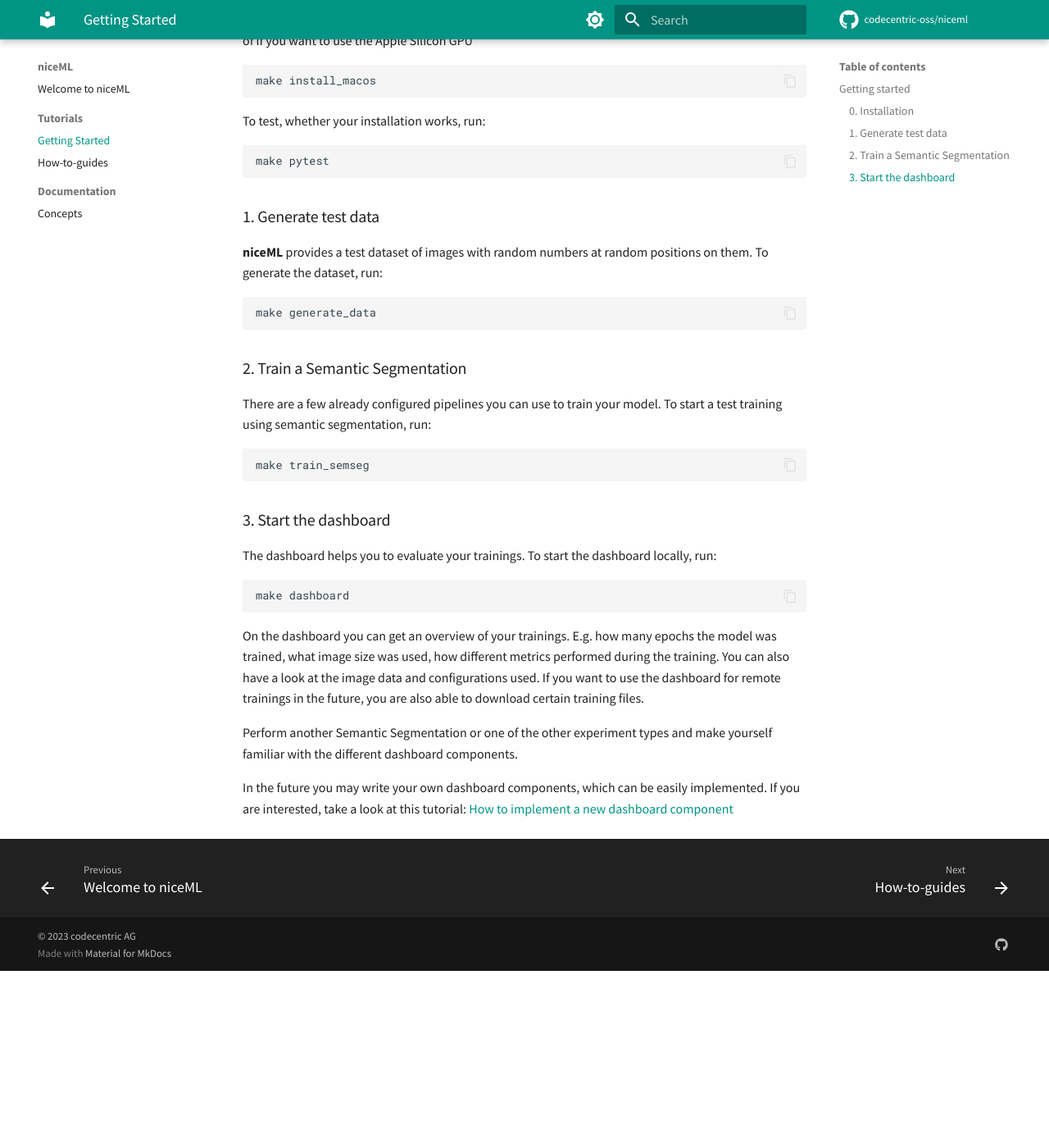
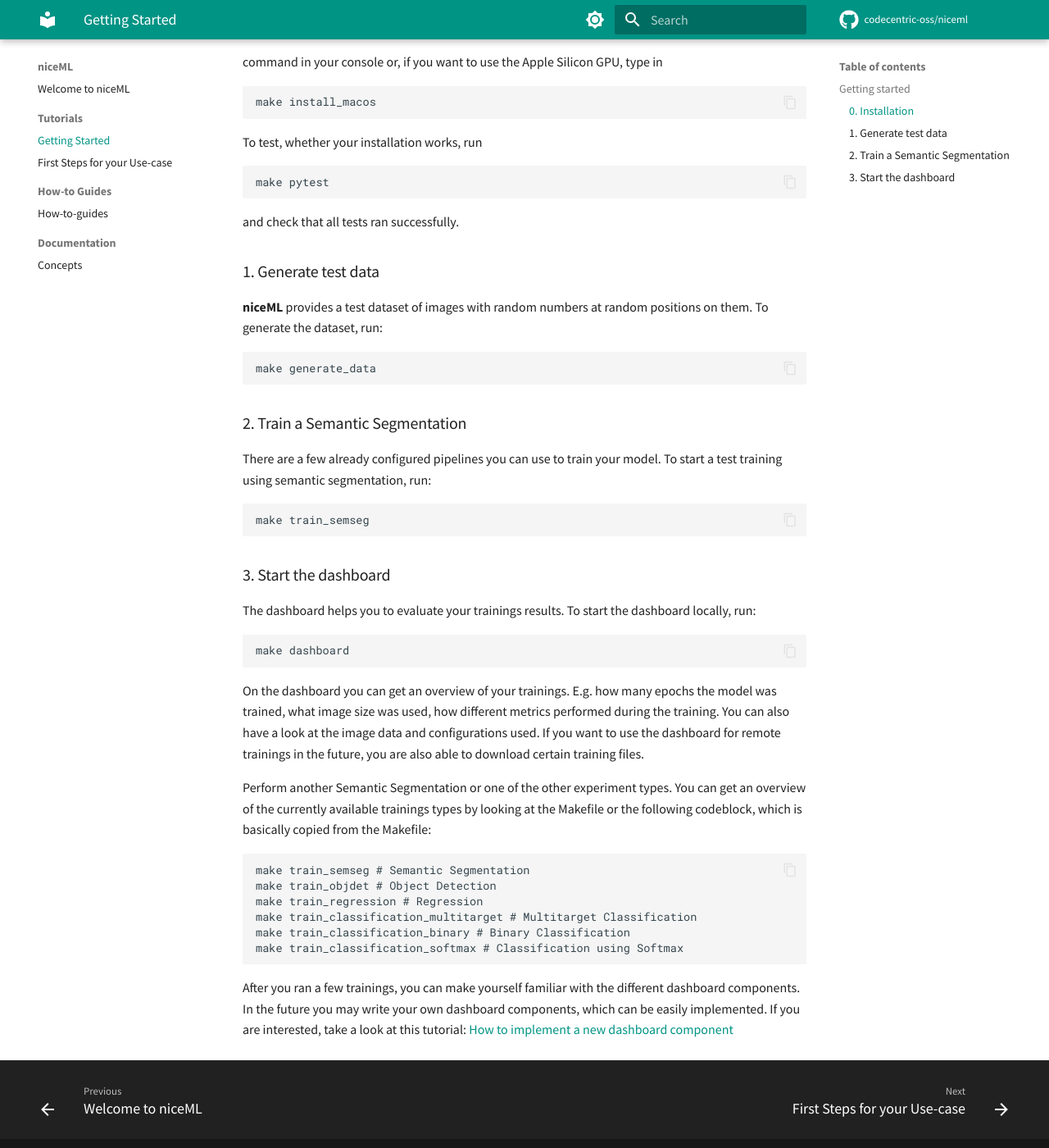
Before and after one commit to codecentric-oss/niceml, an MkDocs documentation site: the page built from docs/tutorials.md, in a window 1280 px wide and 1400 px high, scrolled down 636 px. Shown: the whole window at 82% size. Built offline with MkDocs 1.6.1 and Material for MkDocs 9.7.7, drawn with Linux system fonts in a browser that asks for light colours; comment, search, counter and statistics services are not loaded; before the commit the page ends 1820 px from its top, so only the background shows below that; some of the changed text lies outside the part shown.

Commit message:
add more information to the tutorials and guides

````diff
--- a/docs/tutorials.md
+++ b/docs/tutorials.md
@@ -17,23 +17,27 @@ You will
 
 > **Note:** If you already installed **niceML** and tested your installation, you can head on to Step 3.
 
-After cloning the **niceML** repository to your computer, you can use the Makefile as an entry point:
+After cloning the **niceML** repository to your computer, you can use the Makefile as an entry point.
+At frist you should install all needed packages for training and the dashboard.
+Use the
 
 ```ssh
 make install
 ```
 
-of if you want to use the Apple Silicon GPU
+command in your console or, if you want to use the Apple Silicon GPU, type in
 
 ```ssh
 make install_macos
 ```
 
-To test, whether your installation works, run:
+To test, whether your installation works, run
 
 ```ssh
 make pytest
 ```
+
+and check that all tests ran successfully.
 
 ### 1. Generate test data
 
@@ -55,20 +59,32 @@ make train_semseg
 
 ### 3. Start the dashboard
 
-The dashboard helps you to evaluate your trainings. To start the dashboard locally, run:
+The dashboard helps you to evaluate your trainings results. To start the dashboard locally, run:
 
 ```ssh
 make dashboard
 ```
 
-On the dashboard you can get an overview of your trainings. E.g. how many epochs the model was trained,
-what image size was used, how different metrics performed during the training.
+On the dashboard you can get an overview of your trainings.
+E.g. how many epochs the model was trained, what image size was used,
+how different metrics performed during the training.
 You can also have a look at the image data and configurations used.
 If you want to use the dashboard for remote trainings in the future,
 you are also able to download certain training files.
 
-Perform another Semantic Segmentation or one of the other experiment types and make yourself
-familiar with the different dashboard components.
+Perform another Semantic Segmentation or one of the other experiment types.
+You can get an overview of the currently available trainings types by looking at
+the Makefile or the following codeblock, which is basically copied from the Makefile:
 
-In the future you may write your own dashboard components, which can be easily implemented. If you are interested,
-take a look at this tutorial: [How to implement a new dashboard component](how-to-guides.md)
+```ssh
+make train_semseg # Semantic Segmentation
+make train_objdet # Object Detection
+make train_regression # Regression
+make train_classification_multitarget # Multitarget Classification
+make train_classification_binary # Binary Classification
+make train_classification_softmax # Classification using Softmax
+```
+
+After you ran a few trainings, you can make yourself familiar with the different dashboard components.
+In the future you may write your own dashboard components, which can be easily implemented.
+If you are interested, take a look at this tutorial: [How to implement a new dashboard component](how-to-guides.md)
--- a/mkdocs.yml
+++ b/mkdocs.yml
@@ -63,9 +63,9 @@ markdown_extensions:
   - pymdownx.superfences
   - pymdownx.mark
   - attr_list
-  - pymdownx.emoji:
-      emoji_index: !!python/name:materialx.emoji.twemoji
-      emoji_generator: !!python/name:materialx.emoji.to_svg
+#  - pymdownx.emoji:
+#      emoji_index: !!python/name:materialx.emoji.twemoji
+#      emoji_generator: !!python/name:materialx.emoji.to_svg
 
 plugins:
   - mkdocstrings  # Use docstrings for documentation
@@ -75,6 +75,8 @@ nav:  # Sort the pages
   - index.md
   - Tutorials:
     - Getting Started: tutorials.md
+    - First Steps for your Use-case: first-steps.md
+  - How-to Guides:
     - How-to-guides: how-to-guides.md
   - Documentation:
     - concepts.md
````
Also changed, not shown: docs/faq.md (added, +20 -0 lines), docs/first-steps.md (added, +27 -0 lines), docs/how-to-guides.md (+12 -3 lines), docs/index.md (+2 -1 lines).
